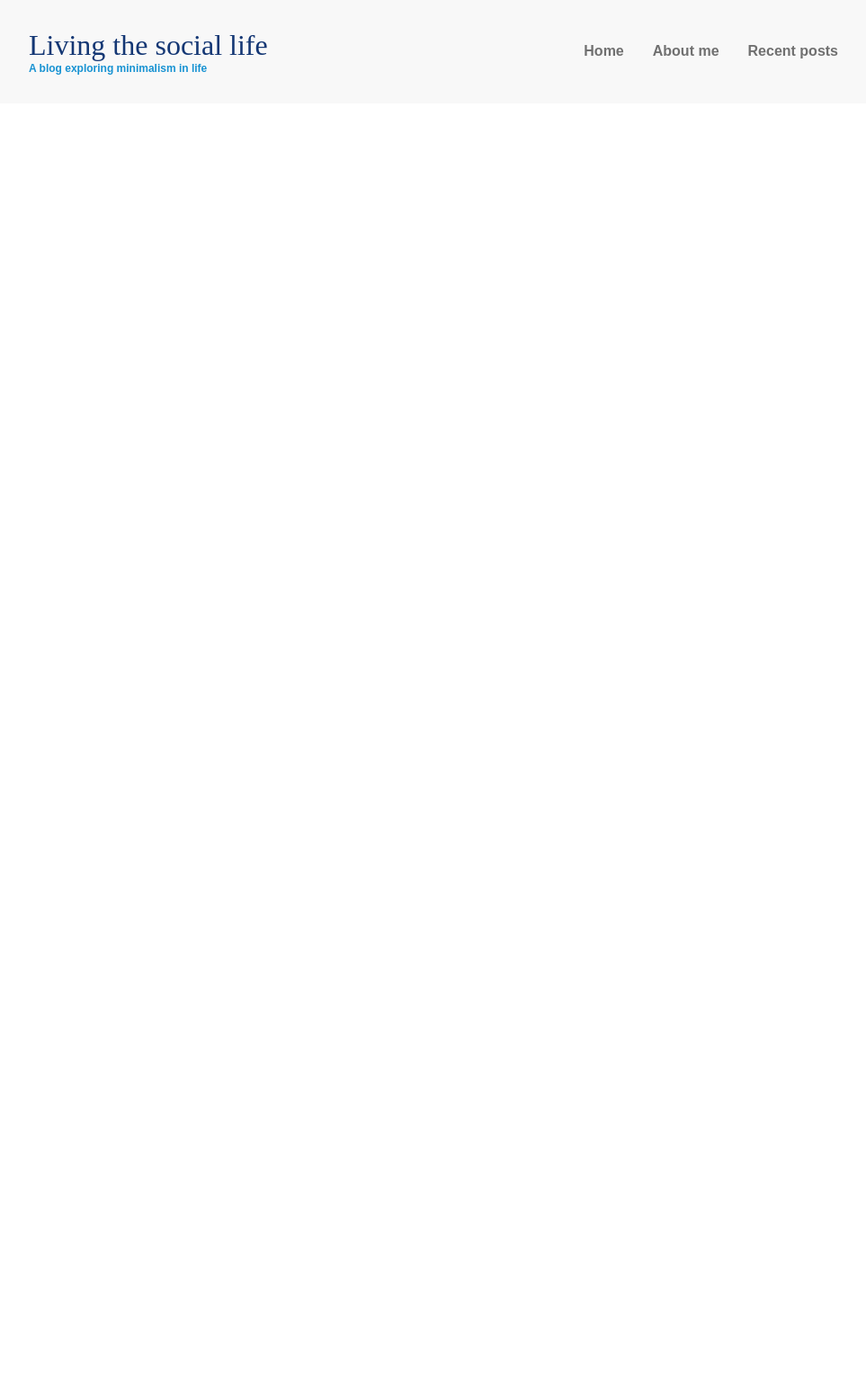
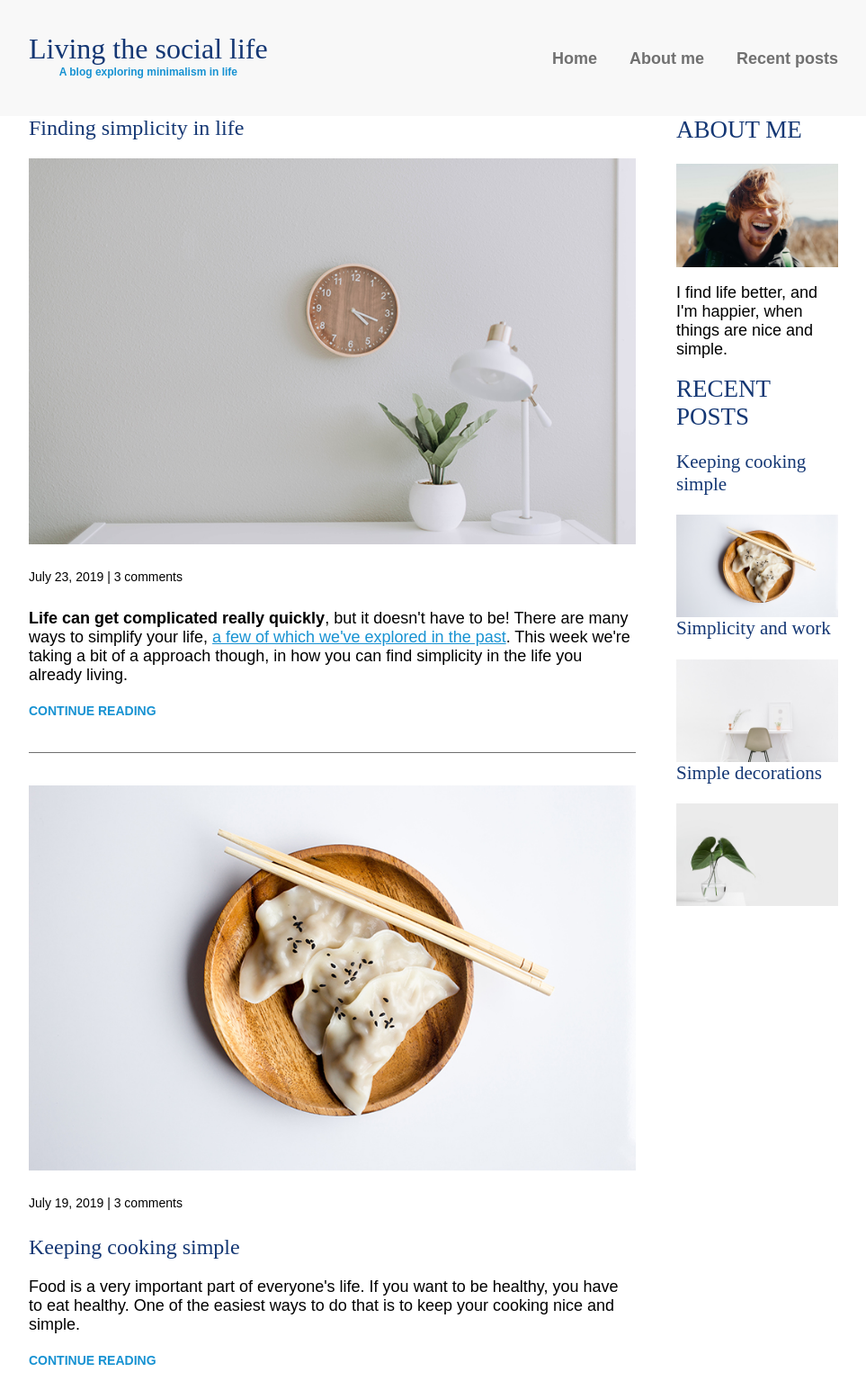
Before and after one commit to eprikhodko/responsive-blog, a plain HTML site: page index.html in a window 1280 px wide. Shown: the top 1555 px of the page at 90% size, without its empty margins (158-1121 px from the left). Before the commit the page ends 800 px from the top, so only its background shows below. Drawn offline with Linux system fonts and the light colour scheme.

Commit message:
Add change visual order of article elements with flexbox order property.

```diff
--- a/css/styles.css
+++ b/css/styles.css
@@ -7,26 +7,79 @@ font-family: 'Ubuntu', sans-serif;
 body {
     margin: 0;
     font-family: 'Ubuntu', sans-serif;
+    font-size: 1.125rem;
+    font-weight: 300;
+}
+
+img {
+    max-width: 100%;
+    display: block;
 }
 
 /* =================
 Typography
 ================= */
 
-h1 {
+h1,
+h2,
+h3 {
     font-family: 'Lora', serif;
     font-weight: 400;
     color: #143774;
+    margin-top: 0;
+}
+
+h1 {
     font-size: 2rem;
     margin: 0;
 }
 
+a {
+    color: #1792d2;
+}
+
+a:hover,
+a:focus {
+    color: #143774;
+}
+
+strong {
+    font-weight: 700;
+}
+
+/* h1 subtitle */
 .subtitle {
     font-weight: 700;
     color: #1792d2;
     font-size: .75rem;
     margin: 0;
 }
+
+.article-title {
+    font-size: 1.5rem;
+}
+
+.article-read-more,
+.article-info {
+    font-size: .875rem;
+}
+
+.article-read-more {
+    color: #1792d2;
+    text-decoration: none;
+    font-weight: 700;
+}
+
+.article-read-more:hover,
+.article-read-more:focus {
+    color: #143774;
+    text-decoration: underline;
+}
+
+.article-info {
+    margin: 2em 0;
+}
+
 
 /* =================
 Layout
@@ -38,23 +91,29 @@ Layout
     margin: 0 auto;
 }
 
-.container-nav {
+.container-flex {
     display: flex;
+    flex-direction: column;
     justify-content: space-between;
 }
 
 header {
     background: #f8f8f8;
     padding: 2em 0;
+    text-align: center;
 }
 
-@media (max-width: 675px) {
-    .container-nav {
-        flex-direction: column;
+@media (min-width: 675px) {
+    .container-flex {
+        flex-direction: row;
     }
 
-    header {
-        text-align: center;
+    main {
+        width: 75%;
+    }
+
+    aside {
+        width: 20%;
     }
 }
 
@@ -100,3 +159,25 @@ nav a:focus {
         margin: .5em 0;
     }
 }
+
+/* articles */
+
+.article-featured {
+    border-bottom: #707070 1px solid;
+    padding-bottom: 2em;
+    margin-bottom: 2em;
+}
+
+.article-recent {
+    display: flex;
+    flex-direction: column;
+    margin-bottom: 2em;
+}
+
+.article-recent-main {
+    order: 2;
+}
+
+.article-recent-secondary {
+    order: 1;
+}
--- a/index.html
+++ b/index.html
@@ -10,7 +10,7 @@
 
 <body>
     <header>
-        <div class="container container-nav">
+        <div class="container container-flex">
             <div class="site-title">
                 <h1>Living the social life</h1>
                 <p class="subtitle">A blog exploring minimalism in life</p>
@@ -25,50 +25,50 @@
         </div> <!-- / .container -->
     </header>
 
-    <div class="container">
+    <div class="container container-flex">
         <main role="main">
 
             <article class="article-featured">
-                <h2 class="article-title"></h2>
-                <img src="" alt="" class="article-image">
-                <p class="article-info"></p>
-                <p class="article-body"></p>
-                <a href="#" class="article-read-more"></a>
+                <h2 class="article-title">Finding simplicity in life</h2>
+                <img src="img/life.jpg" alt="simple white desk on a white wall with a plant on the far right side" class="article-image">
+                <p class="article-info">July 23, 2019 | 3 comments</p>
+                <p class="article-body"><strong>Life can get complicated really quickly</strong>, but it doesn't have to be! There are many ways to simplify your life, <a href="#">a few of which we've explored in the past</a>. This week we're taking a bit of a approach though, in how you can find simplicity in the life you already living.</p>
+                <a href="#" class="article-read-more">CONTINUE READING</a>
             </article>
 
             <article class="article-recent">
                 <div class="article-recent-main">
-                    <h2 class="article-title"></h2>
-                    <p class="article-body"></p>
-                    <a href="#" class="article-read-more"></a>
+                    <h2 class="article-title">Keeping cooking simple </h2>
+                    <p class="article-body">Food is a very important part of everyone's life. If you want to be healthy, you have to eat healthy. One of the easiest ways to do that is to keep your cooking nice and simple.</p>
+                    <a href="#" class="article-read-more">CONTINUE READING</a>
                 </div>
                 <div class="article-recent-secondary">
-                    <img src="" alt="" class="article-image">
-                    <p class="article-info"></p>
+                    <img src="img/food.jpg" alt="two dumplings on a wood plate with chopsticks" class="article-image">
+                    <p class="article-info">July 19, 2019 | 3 comments</p>
                 </div>
             </article>
 
             <article class="article-recent">
                 <div class="article-recent-main">
-                    <h2 class="article-title"></h2>
-                    <p class="article-body"></p>
-                    <a href="#" class="article-read-more"></a>
+                    <h2 class="article-title">Simplicity and work </h2>
+                    <p class="article-body">Work is often a major source of stress. People get frustrated, it ruins their relationship with others and it leads to burnout. By keeping your work life as simple as possible, it will help balance everything out.</p>
+                    <a href="#" class="article-read-more">CONTINUE READING</a>
                 </div>
                 <div class="article-recent-secondary">
-                    <img src="" alt="" class="article-image">
-                    <p class="article-info"></p>
+                    <img src="img/work.jpg" alt="a chair white chair at a white desk on a white wall" class="article-image">
+                    <p class="article-info">July 12, 2019 | 3 comments</p>
                 </div>
             </article>
 
             <article class="article-recent">
                 <div class="article-recent-main">
-                    <h2 class="article-title"></h2>
-                    <p class="article-body"></p>
-                    <a href="#" class="article-read-more"></a>
+                    <h2 class="article-title">Simple decorations</h2>
+                    <p class="article-body">A home isn't a home until you've decorated a little. People either don't decorate, or they go overboard and it doesn't have the impact they were hoping for. Staying simple will help draw the eye where you want it to and make things pop like never before.</p>
+                    <a href="#" class="article-read-more">CONTINUE READING</a>
                 </div>
                 <div class="article-recent-secondary">
-                    <img src="" alt="" class="article-image">
-                    <p class="article-info"></p>
+                    <img src="img/deco.jpg" alt="a green plant in a clear, round vase with water in it" class="article-image">
+                    <p class="article-info">July 3, 2019 | 3 comments</p>
                 </div>
             </article>
         </main>
@@ -76,24 +76,24 @@
         <aside class="sidebar">
 
             <div class="sidebar-widget">
-                <h2 class="widget-title"></h2>
-                <img src="#" alt="" class="widget-image">
-                <p class="widget-body"></p>
+                <h2 class="widget-title">ABOUT ME</h2>
+                <img src="img/about-me.jpg" alt="john doe" class="widget-image">
+                <p class="widget-body">I find life better, and I'm happier, when things are nice and simple.</p>
             </div>
 
             <div class="sidebar-widget">
-                <h2 class="widget-title"></h2>
+                <h2 class="widget-title">RECENT POSTS</h2>
                 <div class="widget-recent-post">
-                    <h3 class="widget-recent-post-title"></div>
-                    <img src="" alt="" class="widget-image">
+                    <h3 class="widget-recent-post-title">Keeping cooking simple</h3>
+                    <img src="img/food.jpg" alt="two dumplings on a wood plate with chopsticks" class="widget-image">
                 </div>
                 <div class="widget-recent-post">
-                    <h3 class="widget-recent-post-title"></div>
-                    <img src="" alt="" class="widget-image">
+                    <h3 class="widget-recent-post-title">Simplicity and work</h3>
+                    <img src="img/work.jpg" alt="a chair white chair at a white desk on a white wall" class="widget-image">
                 </div>
                 <div class="widget-recent-post">
-                    <h3 class="widget-recent-post-title"></div>
-                    <img src="" alt="" class="widget-image">
+                    <h3 class="widget-recent-post-title">Simple decorations</h3>
+                    <img src="img/deco.jpg" alt="a green plant in a clear, round vase with water in it" class="widget-image">
                 </div>
             </div>
 
```
Also changed, not shown: img/about-me.jpg (added), img/deco.jpg (added), img/food.jpg (added), img/life.jpg (added), img/work.jpg (added).
